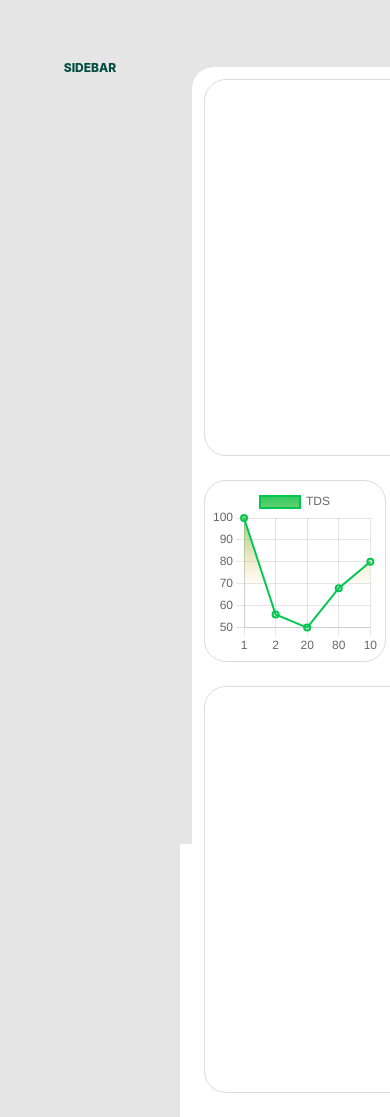
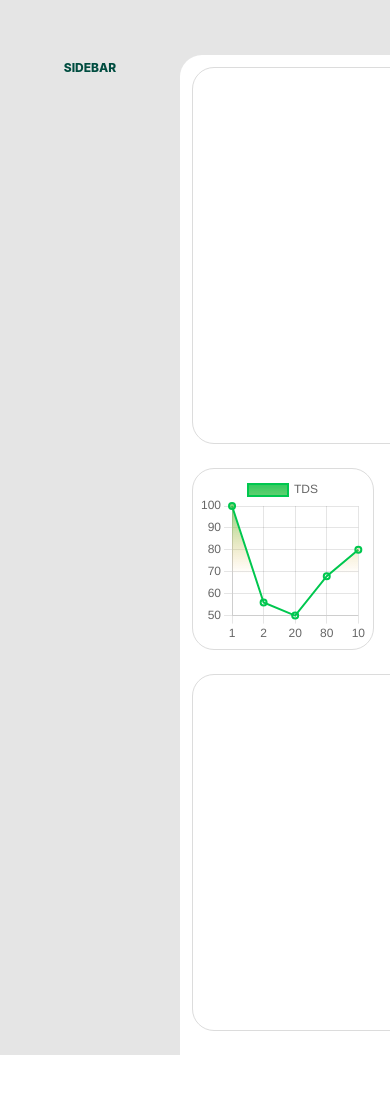
Before and after one commit to msanket9/saaf-water-dashboard, a React (Create React App) app: page / in a window 390 px wide. Shown: the top 1117 px of the page. After the commit the page ends 1055 px from the top, so only its background shows below. Built offline with nearby package versions, Linux system fonts and the light colour scheme.

Commit message:
Minor changes

```diff
--- a/src/components/pages/Home.css
+++ b/src/components/pages/Home.css
@@ -211,7 +211,7 @@
   border-style: solid;
   border-width: 1px;
   border-color: #dcdcdc;
-  min-height: 400px;
+  min-height: 350px;
 }
 
 @media only screen and (max-width: 1239px) {
@@ -266,7 +266,6 @@
       "tds turbidity ph ec temp" /* Changes done here */
       "history history history history history"; /* Changes done here */
 
-    margin: 1em 0em 0em 1em; /* Changes done here, added some margin. See what happens when you remove the margin */ /* top right bottom left */
     grid-gap: 1em; /* Changes done here */
     background: #ffffff;
     border-radius: 22px 0px 0px 0px;
@@ -408,6 +407,6 @@
     border-width: 1px;
     border-color: #dcdcdc;
     max-width: 1015px;
-    max-height: 400px;
+    max-height: 300px;
   }
 }
--- a/src/index.js
+++ b/src/index.js
@@ -2,7 +2,6 @@
 import ReactDOM from 'react-dom';
 import './index.css';
 import App from './App';
-import reportWebVitals from './reportWebVitals';
 
 ReactDOM.render(
   <React.StrictMode>
@@ -10,8 +9,3 @@
   </React.StrictMode>,
   document.getElementById('root')
 );
-
-// If you want to start measuring performance in your app, pass a function
-// to log results (for example: reportWebVitals(console.log))
-// or send to an analytics endpoint. Learn more: https://bit.ly/CRA-vitals
-reportWebVitals();
--- a/src/reportWebVitals.js
+++ /dev/null
@@ -1,13 +0,0 @@
-const reportWebVitals = onPerfEntry => {
-  if (onPerfEntry && onPerfEntry instanceof Function) {
-    import('web-vitals').then(({ getCLS, getFID, getFCP, getLCP, getTTFB }) => {
-      getCLS(onPerfEntry);
-      getFID(onPerfEntry);
-      getFCP(onPerfEntry);
-      getLCP(onPerfEntry);
-      getTTFB(onPerfEntry);
-    });
-  }
-};
-
-export default reportWebVitals;
```
Also changed, not shown: src/setupTests.js (deleted, +0 -5 lines), 1 other file (tests, documents, lock files or other folders).
